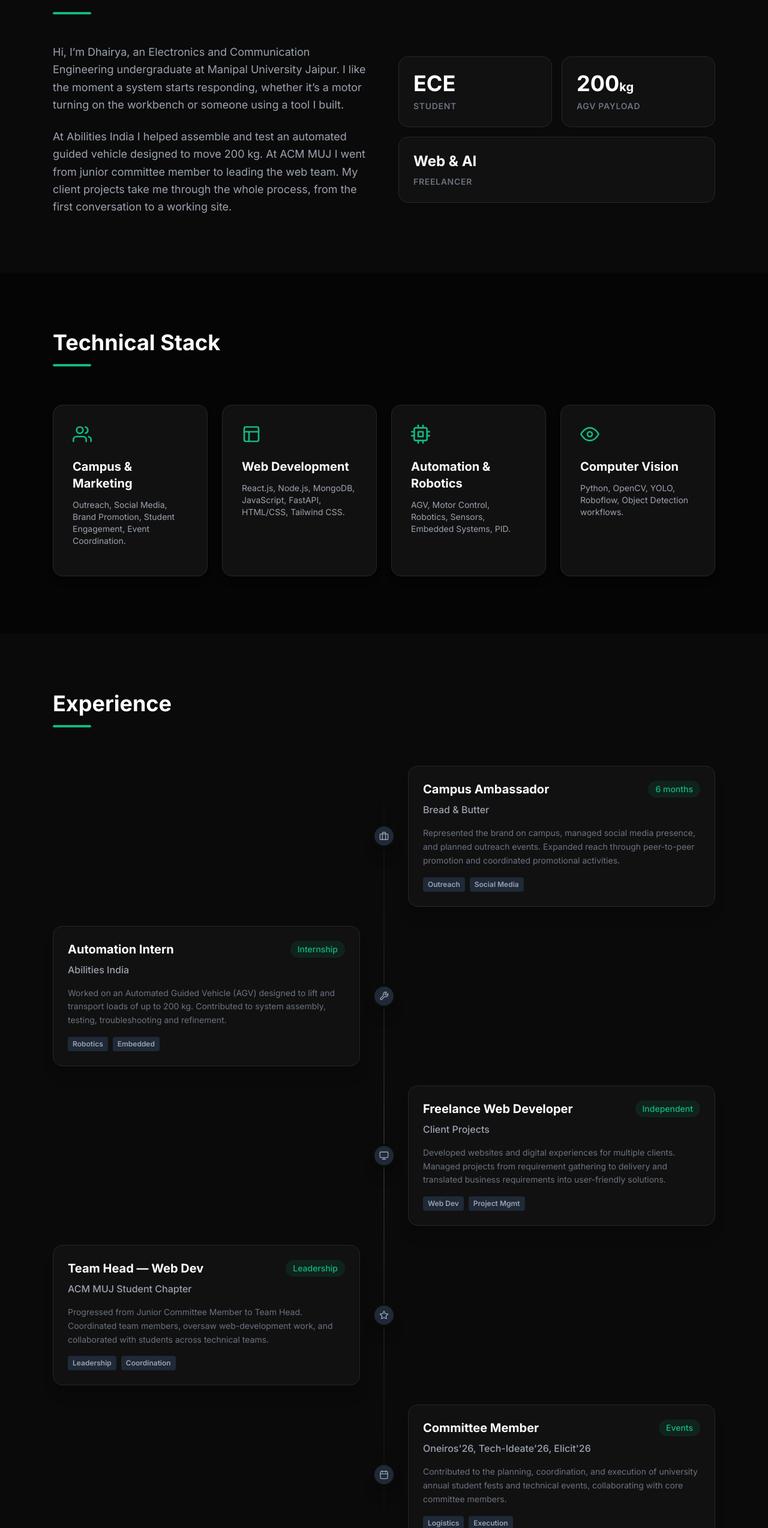
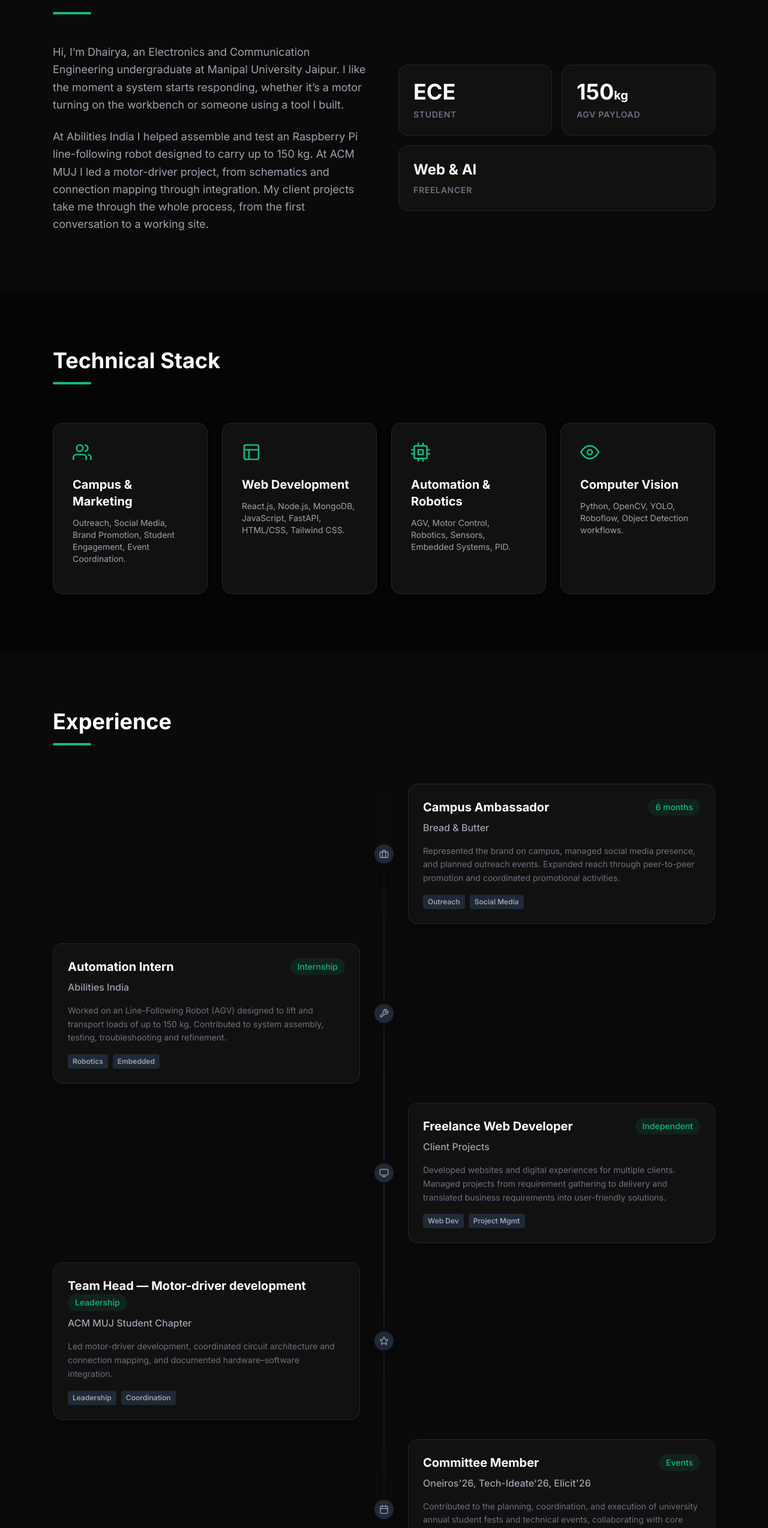
Before and after one commit to DHAIRYA11111/DHAIRYA11111.github.io, a plain HTML site: page index.html in a window 1280 px wide. Shown: the part 932-3480 px from the top of the page at 60% size. Drawn offline with nearby package versions, Linux system fonts and the light colour scheme.

Commit message:
Update résumé and align robotics experience with the current portfolio

```diff
--- a/index.html
+++ b/index.html
@@ -111,7 +111,7 @@
                             Hi, I’m Dhairya, an Electronics and Communication Engineering undergraduate at Manipal University Jaipur. I like the moment a system starts responding, whether it’s a motor turning on the workbench or someone using a tool I built.
                         </p>
                         <p>
-                            At Abilities India I helped assemble and test an automated guided vehicle designed to move 200 kg. At ACM MUJ I went from junior committee member to leading the web team. My client projects take me through the whole process, from the first conversation to a working site.
+                            At Abilities India I helped assemble and test an Raspberry Pi line-following robot designed to carry up to 150 kg. At ACM MUJ I led a motor-driver project, from schematics and connection mapping through integration. My client projects take me through the whole process, from the first conversation to a working site.
                         </p>
                     </div>
                     <div class="grid grid-cols-2 gap-4">
@@ -120,7 +120,7 @@
                             <p class="text-sm text-gray-500 uppercase tracking-wider font-semibold">Student</p>
                         </div>
                         <div class="bg-card p-6 rounded-2xl border border-gray-800 hover:border-gray-700 transition-colors">
-                            <h3 class="text-4xl font-bold text-white mb-2">200<span class="text-xl">kg</span></h3>
+                            <h3 class="text-4xl font-bold text-white mb-2">150<span class="text-xl">kg</span></h3>
                             <p class="text-sm text-gray-500 uppercase tracking-wider font-semibold">AGV Payload</p>
                         </div>
                         <div class="bg-card p-6 rounded-2xl border border-gray-800 hover:border-gray-700 transition-colors col-span-2">
@@ -203,7 +203,7 @@
                                 <span class="text-sm text-accent font-medium bg-accent/10 px-3 py-1 rounded-full mt-1 sm:mt-0">Internship</span>
                             </div>
                             <h4 class="text-gray-400 font-medium mb-4">Abilities India</h4>
-                            <p class="text-gray-500 text-sm mb-4 leading-relaxed">Worked on an Automated Guided Vehicle (AGV) designed to lift and transport loads of up to 200 kg. Contributed to system assembly, testing, troubleshooting and refinement.</p>
+                            <p class="text-gray-500 text-sm mb-4 leading-relaxed">Worked on an Line-Following Robot (AGV) designed to lift and transport loads of up to 150 kg. Contributed to system assembly, testing, troubleshooting and refinement.</p>
                             <div class="flex flex-wrap gap-2">
                                 <span class="text-xs font-semibold text-gray-400 bg-gray-800 px-2 py-1 rounded">Robotics</span>
                                 <span class="text-xs font-semibold text-gray-400 bg-gray-800 px-2 py-1 rounded">Embedded</span>
@@ -235,11 +235,11 @@
                         </div>
                         <div class="w-[calc(100%-4rem)] md:w-[calc(50%-2.5rem)] p-6 bg-card border border-gray-800 rounded-2xl shadow-xl transition-all group-hover:border-gray-600 group-hover:-translate-y-1">
                             <div class="flex flex-wrap justify-between items-center mb-2">
-                                <h3 class="font-bold text-xl text-white">Team Head — Web Dev</h3>
+                                <h3 class="font-bold text-xl text-white">Team Head — Motor-driver development</h3>
                                 <span class="text-sm text-accent font-medium bg-accent/10 px-3 py-1 rounded-full mt-1 sm:mt-0">Leadership</span>
                             </div>
                             <h4 class="text-gray-400 font-medium mb-4">ACM MUJ Student Chapter</h4>
-                            <p class="text-gray-500 text-sm mb-4 leading-relaxed">Progressed from Junior Committee Member to Team Head. Coordinated team members, oversaw web-development work, and collaborated with students across technical teams.</p>
+                            <p class="text-gray-500 text-sm mb-4 leading-relaxed">Led motor-driver development, coordinated circuit architecture and connection mapping, and documented hardware–software integration.</p>
                             <div class="flex flex-wrap gap-2">
                                 <span class="text-xs font-semibold text-gray-400 bg-gray-800 px-2 py-1 rounded">Leadership</span>
                                 <span class="text-xs font-semibold text-gray-400 bg-gray-800 px-2 py-1 rounded">Coordination</span>
@@ -283,9 +283,9 @@
                             <span class="text-accent text-sm font-bold tracking-wider uppercase">Robotics</span>
                             <span class="text-gray-500 text-sm">Internship</span>
                         </div>
-                        <h3 class="text-2xl font-bold text-white mb-4">200 kg Automated Guided Vehicle</h3>
+                        <h3 class="text-2xl font-bold text-white mb-4">150 kg Line-Following Robot</h3>
                         <p class="text-gray-400 mb-6 flex-grow leading-relaxed">
-                            Worked on an AGV designed to lift and transport loads of up to 200 kg at Abilities India. Contributed to system assembly, testing, troubleshooting and refinement working hands-on with motors, sensors, motor control and embedded hardware.
+                            Worked on an AGV designed to lift and transport loads of up to 150 kg at Abilities India. Contributed to system assembly, testing, troubleshooting and refinement working hands-on with motors, sensors, motor control and embedded hardware.
                         </p>
                         <div class="flex flex-wrap gap-2 mt-auto">
                             <span class="text-xs font-semibold text-gray-400 bg-gray-800 px-3 py-1.5 rounded-full">AGV Design</span>
```
Also changed, not shown: 1 other file.
